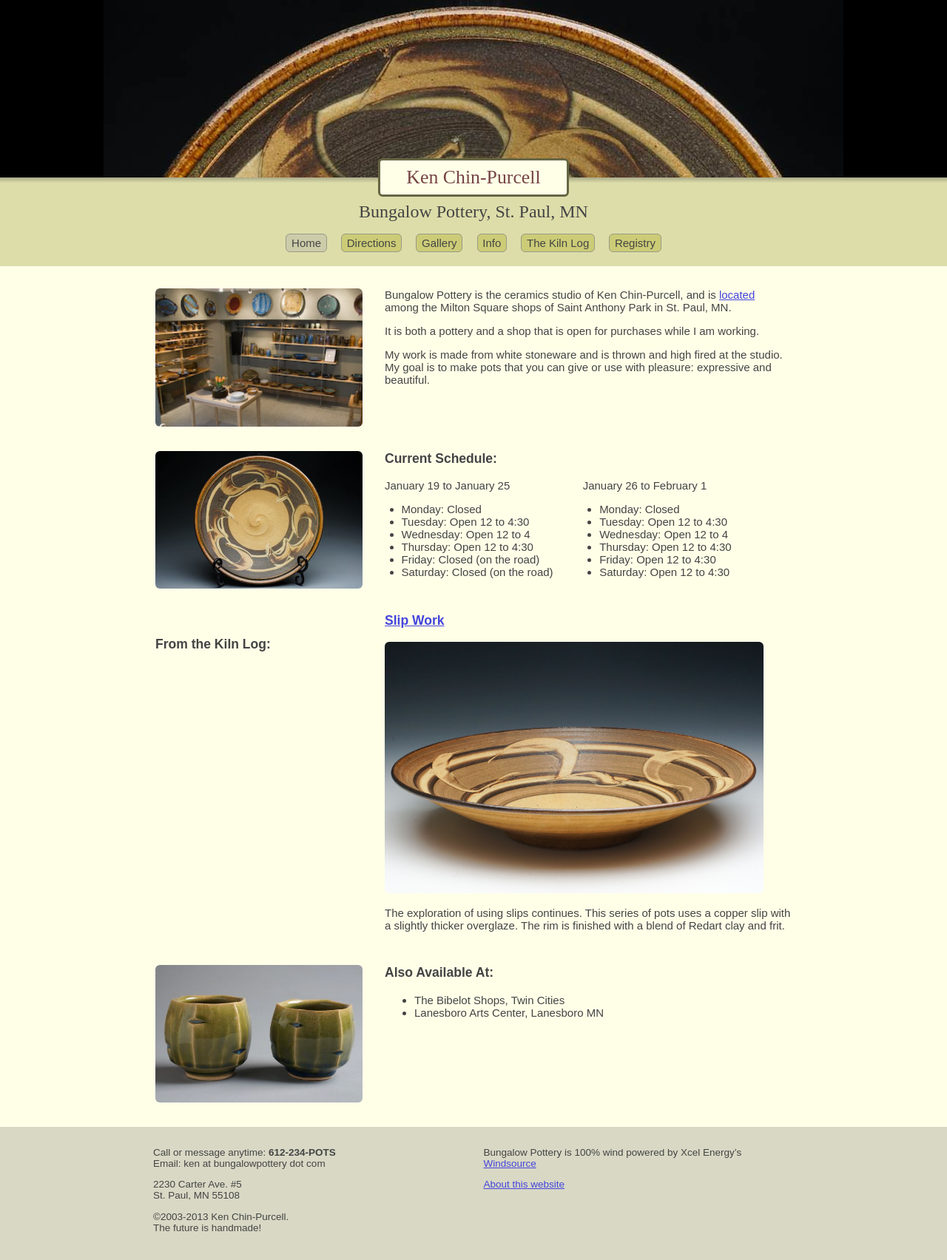
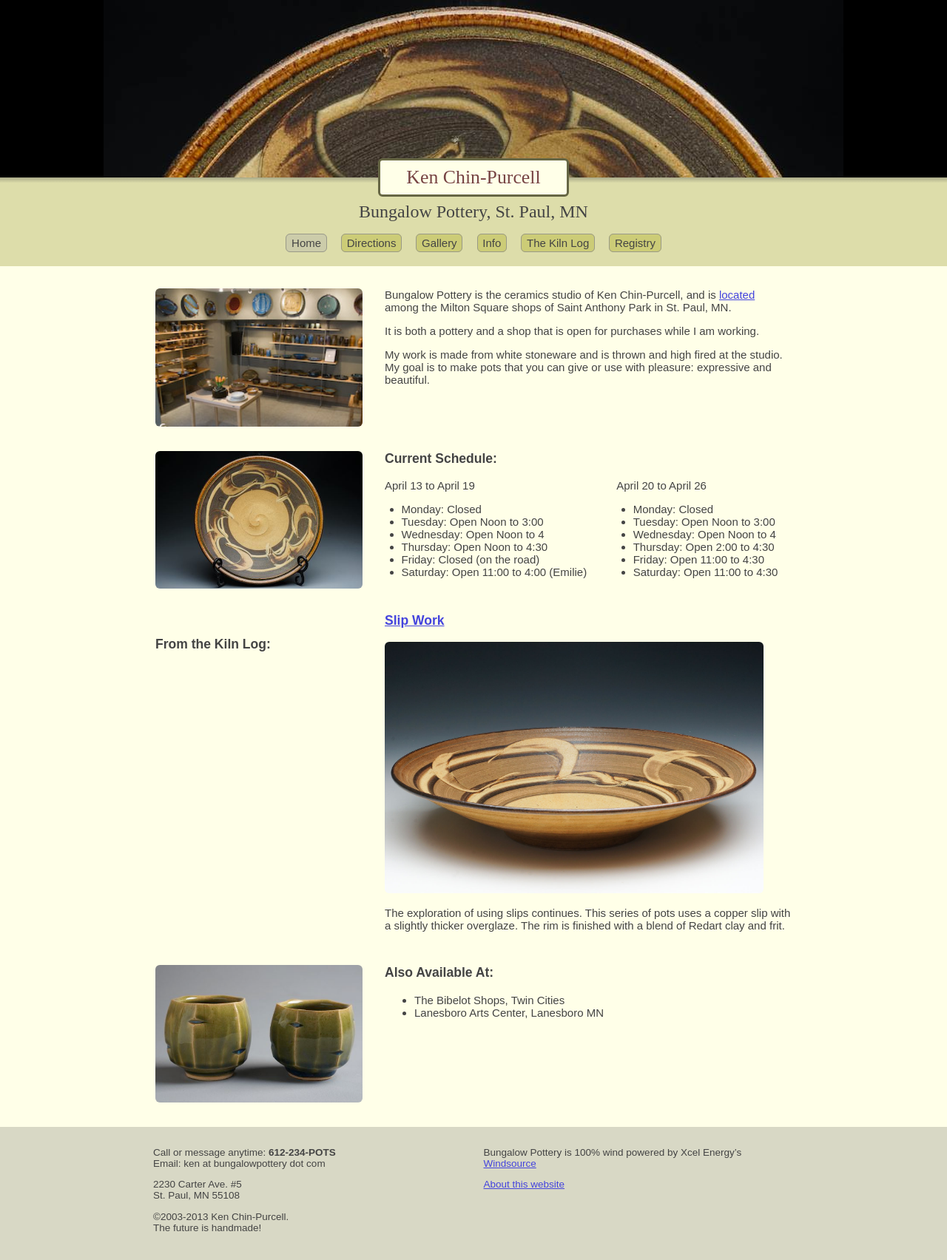
Before and after one commit to krumbunny/bungalowpottery.com, a Jekyll site: the page built from index.html, in a window 1280 px wide. Shown: the top 1704 px of the page at 74% size. Built offline with Jekyll 4.4.1, drawn with Linux system fonts in a browser that asks for light colours; nearby versions of some CDN libraries; Markdown is read by kramdown in place of the engine named in the settings; the list of posts is cut into pages by our own code.

Commit message:
Schedule update

```diff
--- a/_includes/schedule.html
+++ b/_includes/schedule.html
@@ -4,29 +4,29 @@
 <div class='innertable'>
   <aside>
     <p>
-      January 19 to January 25
+      April 13 to April 19
     </p>
     <ul>
       <li>Monday: Closed</li>
-      <li>Tuesday: Open 12 to 4:30</li>
-      <li>Wednesday: Open 12 to 4</li>
-      <li>Thursday: Open 12 to 4:30</li>
+      <li>Tuesday: Open Noon to 3:00</li>
+      <li>Wednesday: Open Noon to 4</li>
+      <li>Thursday: Open Noon to 4:30</li>
       <li>Friday: Closed (on the road)</li>
-      <li>Saturday: Closed (on the road)</li>
+      <li>Saturday: Open 11:00 to 4:00 (Emilie)</li>
     </ul>
   </aside>
   <div class='widespacer'>&nbsp;</div>
   <aside>
     <p>
-      January 26 to February 1
+      April 20 to April 26
     </p>
     <ul>
       <li>Monday: Closed</li>
-      <li>Tuesday: Open 12 to 4:30</li>
-      <li>Wednesday: Open 12 to 4</li>
-      <li>Thursday: Open 12 to 4:30</li>
-      <li>Friday: Open 12 to 4:30</li>
-      <li>Saturday: Open 12 to 4:30</li>
+      <li>Tuesday: Open Noon to 3:00</li>
+      <li>Wednesday: Open Noon to 4</li>
+      <li>Thursday: Open 2:00 to 4:30</li>
+      <li>Friday: Open 11:00 to 4:30</li>
+      <li>Saturday: Open 11:00 to 4:30</li>
     </ul>
   </aside>
 </div>
```
